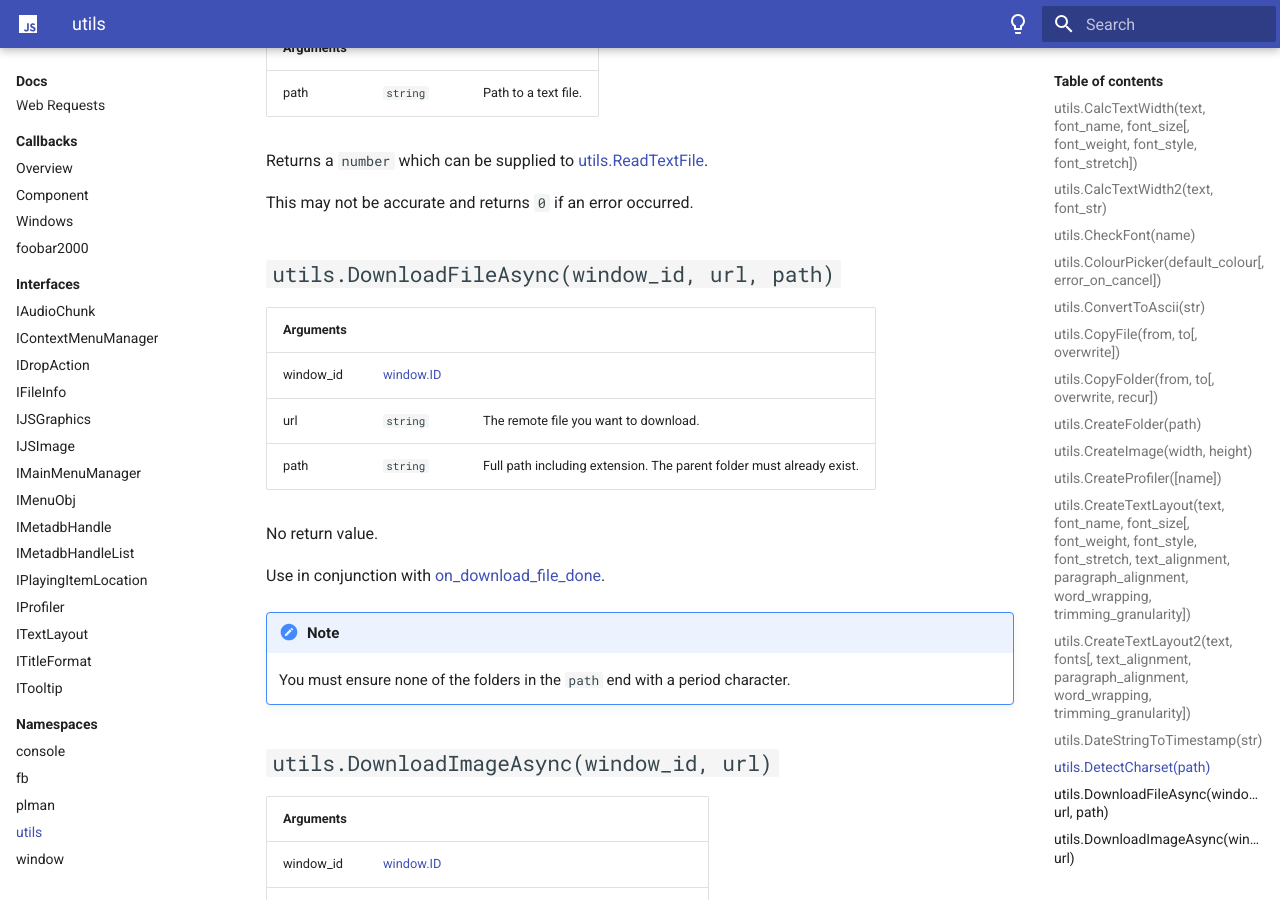
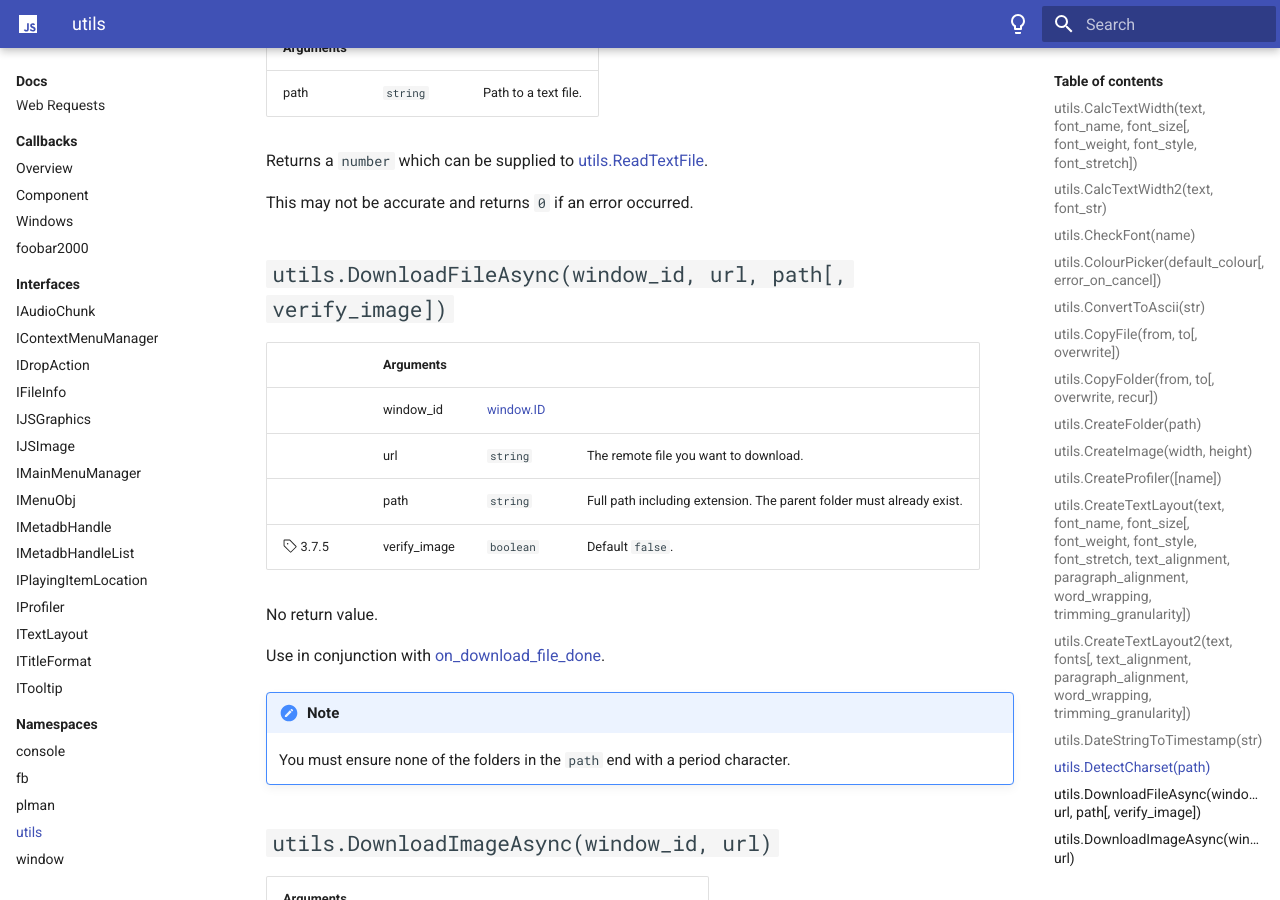
Before and after one commit to jscript-panel/jscript-panel.github.io, an MkDocs documentation site: the page built from docs/docs/namespaces/utils.md, in a window 1280 px wide and 900 px high, scrolled down 7215 px. Built offline with MkDocs 1.6.1 and Material for MkDocs 9.7.7, drawn with Linux system fonts in a browser that asks for light colours.

Commit message:
Update DownloadFileAsync

```diff
--- a/docs/docs/namespaces/utils.md
+++ b/docs/docs/namespaces/utils.md
@@ -232,12 +232,13 @@ Returns a `number` which can be supplied to [utils.ReadTextFile](#utilsreadtextf
 
 This may not be accurate and returns `0` if an error occurred.
 
-## `utils.DownloadFileAsync(window_id, url, path)`
-|Arguments|||
-|---|---|---|
-|window_id|[window.ID](window.md)|
-|url|`string`|The remote file you want to download.|
-|path|`string`|Full path including extension. The parent folder must already exist.|
+## `utils.DownloadFileAsync(window_id, url, path[, verify_image])`
+||Arguments|||
+|---|---|---|---|
+||window_id|[window.ID](window.md)|
+||url|`string`|The remote file you want to download.|
+||path|`string`|Full path including extension. The parent folder must already exist.|
+|:octicons-tag-24: 3.7.5|verify_image|`boolean`|Default `false`.|
 
 No return value.
 
@@ -367,7 +368,7 @@ Returns a `string`.
 |post_data|`string`|This is ignored for `GET` requests and can be omitted. It is required for `POST` requests. It could be form data or a stringified `JSON` object/array.|
 
 !!! note
-	This is for fetching plain text only. See [utils.DownloadFileAsync](#utilsdownloadfileasyncwindow_id-url-path) for downloading binary files or [utils.DownloadImageAsync](#utilsdownloadimageasyncwindow_id-url) for downloading images in memory.
+	This is for fetching plain text only. See [utils.DownloadFileAsync](#utilsdownloadfileasyncwindow_id-url-path-verify_image) for downloading binary files or [utils.DownloadImageAsync](#utilsdownloadimageasyncwindow_id-url) for downloading images in memory.
 
 Returns a unique `task_id` which is used as the first argument in
 the [on_http_request_done](../callbacks/component.md#on_http_request_donetask_id-success-response_text-status-response_headers) callback.
```
Also changed, not shown: docs/docs/callbacks/component.md (+2 -2 lines), docs/docs/guides/web-requests.md (+1 -1 lines).
